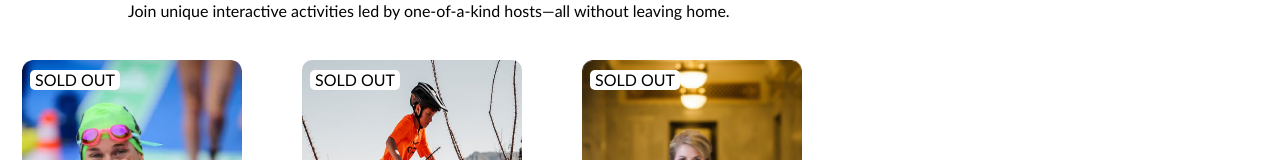
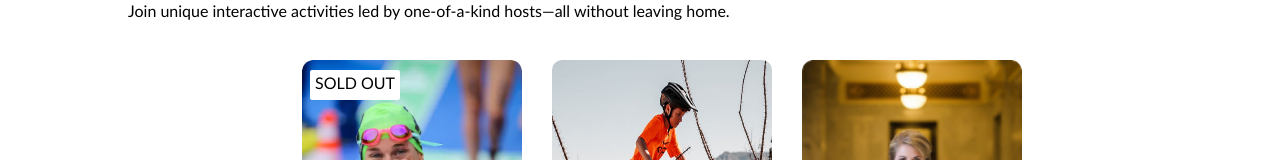
Before and after one commit to Sengeki1/react_, a React (Create React App) app in the folder airbnb_clone/: page / in a window 1280 px wide. Shown: the part 646-806 px from the top of the page. Built offline with nearby package versions, Linux system fonts and the light colour scheme.

Commit message:
conditional statement

```diff
--- a/airbnb_clone/src/App.css
+++ b/airbnb_clone/src/App.css
@@ -1,6 +1,7 @@
 .cards-list {
+    justify-content: center;
     display: flex;
     flex-wrap: nowrap;
-    gap: 60px;
+    gap: 30px;
     overflow-x: auto;
 }
--- a/airbnb_clone/src/App.js
+++ b/airbnb_clone/src/App.js
@@ -15,6 +15,7 @@ function App() {
         location = {item.location}
         title = {item.title}
         price = {item.price}
+        openSpots = {item.openSpots}
       />
     )
   })
--- a/airbnb_clone/src/Components/Card/Card.css
+++ b/airbnb_clone/src/Components/Card/Card.css
@@ -8,11 +8,12 @@
 
 .profile p{
     position: absolute;
-    border-radius: 5px;
+    border-radius: 2px;
     text-align: center;
     background-color: white;
     width: 90px;
-    height: 20px;
+    padding-top: 3px;
+    height: 30px;
     margin-left: 30px;
 }
 
--- a/airbnb_clone/src/Components/Card/Card.jsx
+++ b/airbnb_clone/src/Components/Card/Card.jsx
@@ -4,7 +4,7 @@ export default function Card (props) {
     return (
         <div className='card'>
             <div className='profile'>
-                <p>SOLD  OUT</p>
+                {props.openSpots === 0 && <p>SOLD  OUT</p>}
                 <img src={`./Images/Card/${props.img}`} className="photo"/><br/>
             </div>
             <div className='details'>
```
